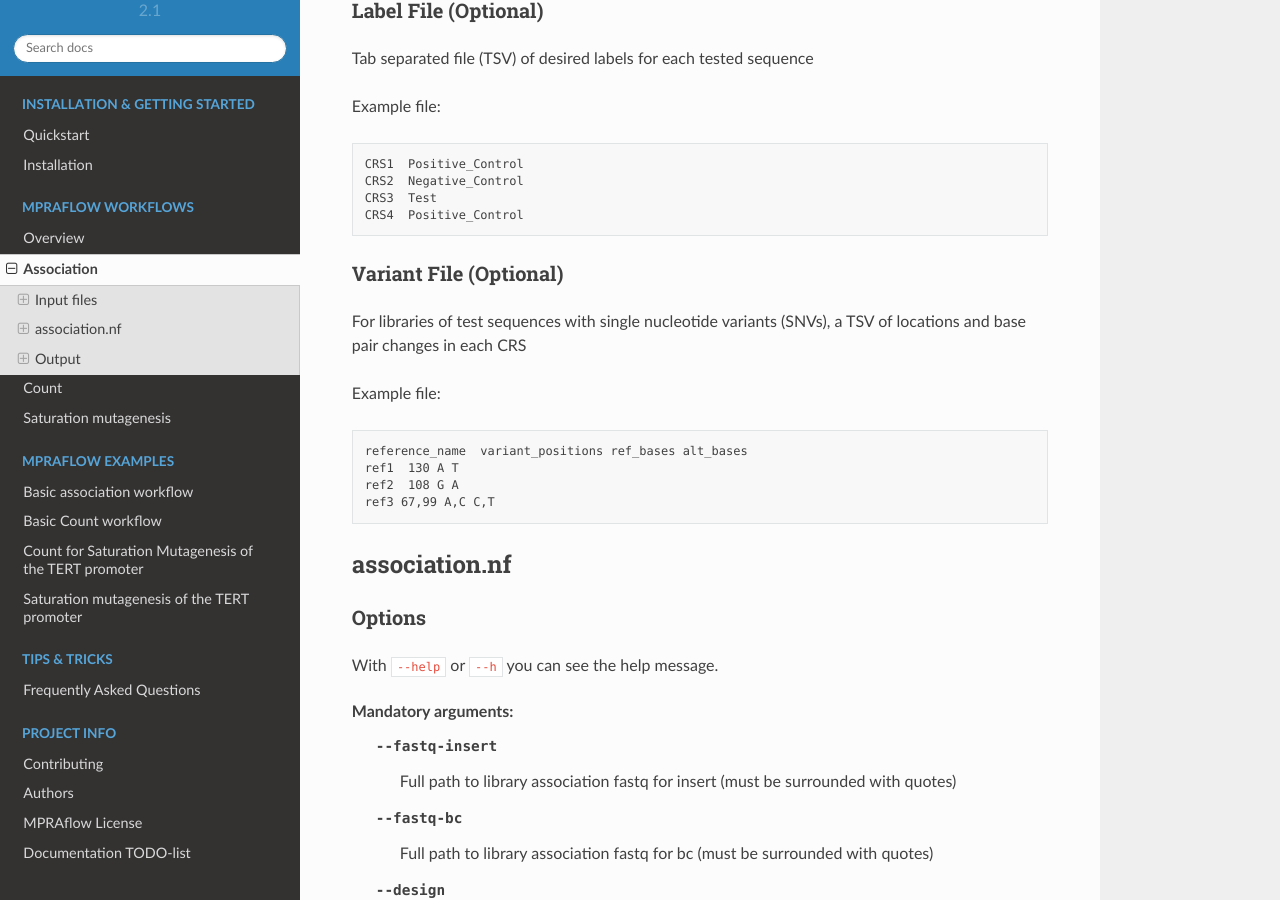
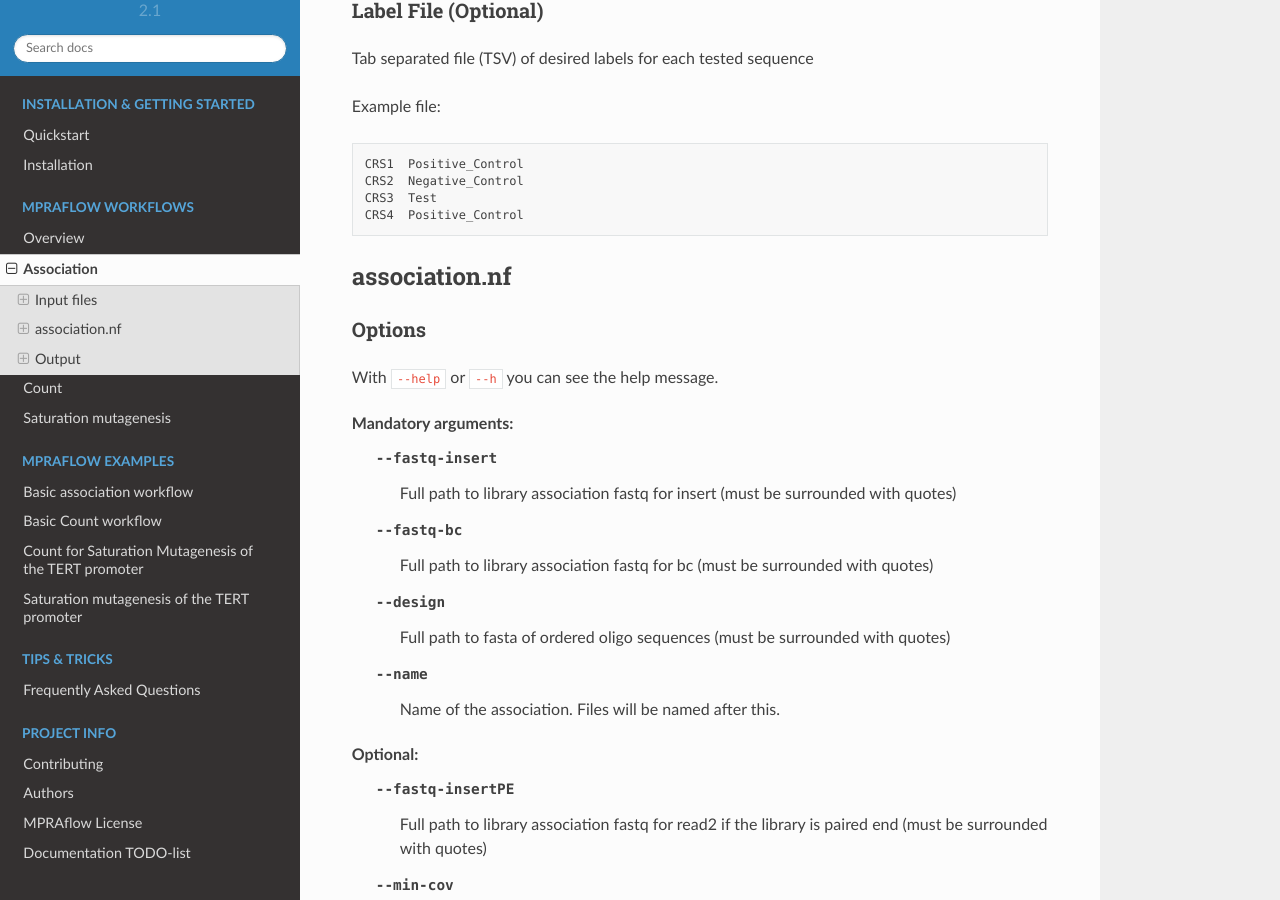
Before and after one commit to shendurelab/MPRAflow, a Sphinx documentation site: the page built from docs/association.rst, in a window 1280 px wide and 900 px high, scrolled down 1267 px. Built offline with Sphinx 7.4.7 and the Read the Docs theme 2.0.0, drawn with Linux system fonts in a browser that asks for light colours; formulas are drawn with MathJax 3; some of the changed text lies outside the part shown.

Commit message:
remove (comment) documentation of --variants because it does not exist!

```diff
--- a/docs/association.rst
+++ b/docs/association.rst
@@ -45,14 +45,11 @@ Example file:
     CRS3  Test
     CRS4  Positive_Control
 
-Variant File (Optional)
------------------------
-For libraries of test sequences with single nucleotide variants (SNVs), a TSV of locations and base pair changes in each CRS
+.. Variant File (Optional)
+    -----------------------
+    For libraries of test sequences with single nucleotide variants (SNVs), a TSV of locations and base pair changes in each CRS
 
-Example file:
-
-.. code-block:: text
-
+.. Example file
     reference_name  variant_positions ref_bases alt_bases
     ref1  130 A T
     ref2  108 G A
@@ -82,7 +79,8 @@ With :code:`--help` or :code:`--h` you can see the help message.
   --outdir                      The output directory where the results will be saved and what will be used as a prefix (default outs)
   --split                       Number read entries per fastq chunk for faster processing (default: 2000000)
   --labels                      tsv with the oligo pool fasta and a group label (ex: positive_control) if no labels desired a file will be automatically generated
-  --variants                    tsv with reference_name variant_positions ref_bases alt_bases, only input for variant analyses workflow
+
+.. --variants                    tsv with reference_name variant_positions ref_bases alt_bases, only input for variant analyses workflow
 
 Processes
 -------------
```
